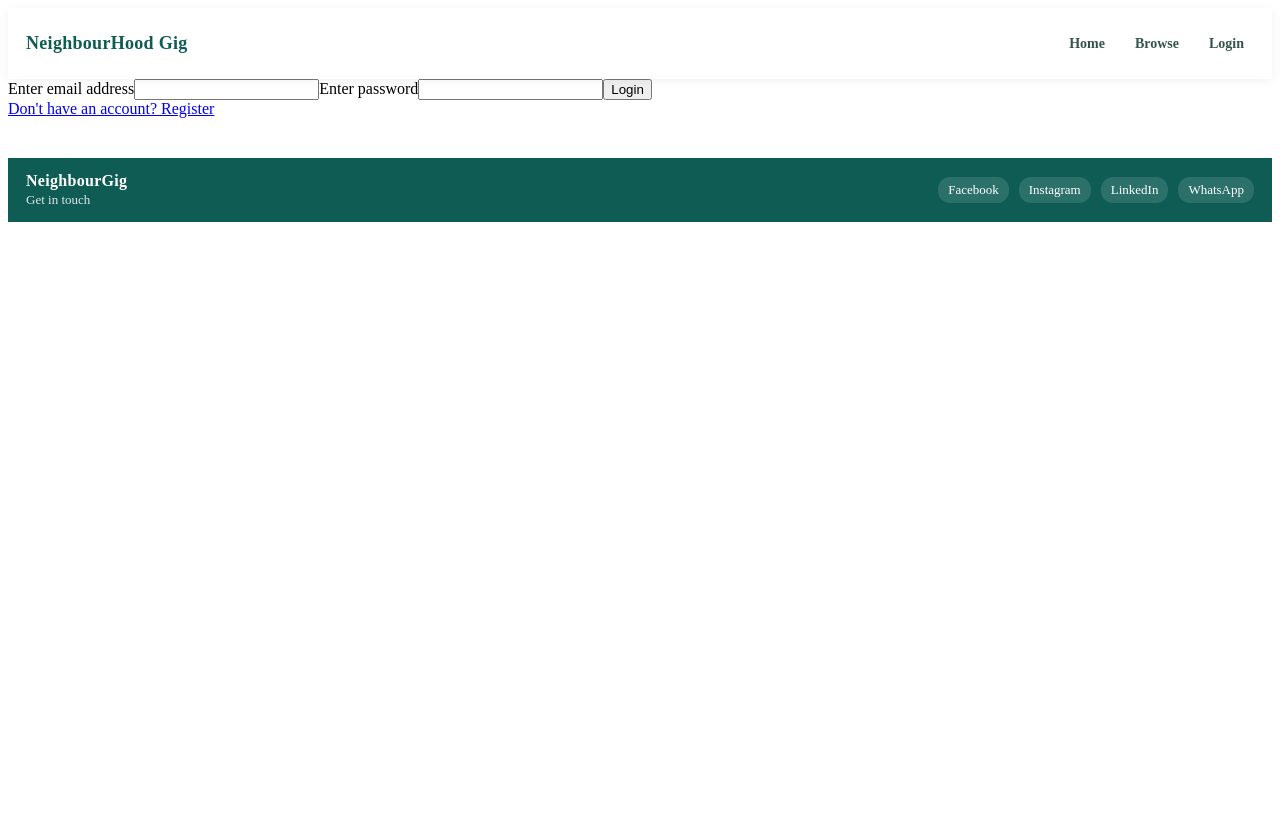
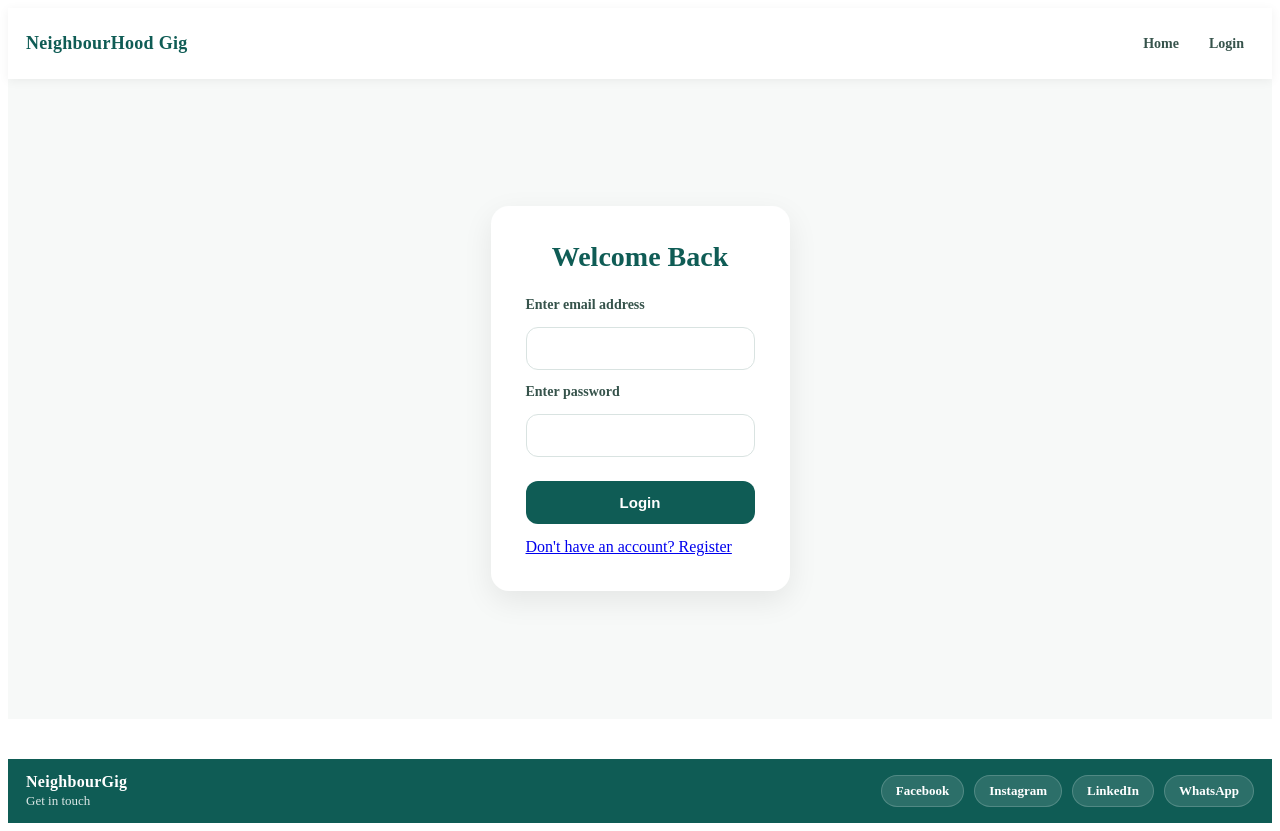
Before and after one commit to Siyabonga-Phiri/Neighbourhood-Market-Place, a React (Vite) app: page /Login in a window 1280 px wide. Before the commit the page ends 800 px from the top, so only its background shows below. Built offline with nearby package versions, Linux system fonts and the light colour scheme.

Commit message:
Cleaned up the app getting it ready for deployment

```diff
--- a/src/components/HomePage.jsx
+++ b/src/components/HomePage.jsx
@@ -49,11 +49,13 @@ export default function HomePage() {
       {user && (
         <section className="welcome-banner">
           <h3>
-            Welcome back, {user.firstName}
+            Welcome back, {user.firstName} {user.lastName}
           </h3>
 
           <p>
-            Logged in as {user.role}
+            <p>
+  Great to see you again!
+</p>
           </p>
         </section>
       )}
@@ -139,8 +141,8 @@ export default function HomePage() {
         </div>
       </section>
 
-      {/* PROVIDER TOOLS */}
-      {user?.role === "ROLE_PROVIDER" && (
+      {/* PROVIDER TOOLS
+         {user?.role === "ROLE_PROVIDER" && (
         <section className="provider-actions">
 
           <span className="section-label">
@@ -162,14 +164,14 @@ export default function HomePage() {
 
             <button
               className="service-btn"
-              onClick={() => navigate("/provider/services")}
+              onClick={() => navigate("/profile")}
             >
               My Services
             </button>
 
             <button
               className="service-btn"
-              onClick={() => navigate("/provider/bookings")}
+              onClick={() => navigate("/profile/")}
             >
               My Bookings
             </button>
@@ -178,6 +180,9 @@ export default function HomePage() {
 
         </section>
       )}
+
+      */}
+
 
       {/* FEATURED PROVIDERS */}
       <section className="providers-section">
--- a/src/components/Login.jsx
+++ b/src/components/Login.jsx
@@ -1,6 +1,8 @@
 import { useState, useContext } from "react";
 import { Link, useNavigate } from "react-router-dom";
 import { AuthContext } from "./context/AuthContext";
+
+import "./styles/PostRequest.css";
 
 function Login() {
   const [loginDetails, setDetails] = useState({
@@ -72,9 +74,11 @@ function Login() {
 }
 
 return (
-    <div>
+  <div className="login-page">
     <form onSubmit={handleLogin}>
       <div className="loginContainer">
+        <h2>Welcome Back</h2>
+
         <label>Enter email address</label>
         <input
           type="text"
@@ -94,9 +98,11 @@ function Login() {
         />
 
         <button type="submit">Login</button>
+
+        <Link to="/register">
+          Don't have an account? Register
+        </Link>
       </div>
-
-        <Link to="/register">Don't have an account? Register</Link>
     </form>
   </div>
 );
--- a/src/components/header_footer/Footer.jsx
+++ b/src/components/header_footer/Footer.jsx
@@ -1,4 +1,3 @@
-import { Link } from "react-router-dom";
 import "./header_styles.css";
 
 function Footer() {
@@ -11,10 +10,25 @@ function Footer() {
       </div>
 
       <div className="socials">
-        <span>Facebook</span>
+        <a
+          href="https://www.facebook.com/share/1BV9DLXNsk/?mibextid=wwXIfr"
+          target="_blank"
+          rel="noopener noreferrer"
+        >
+          Facebook
+        </a>
+
         <span>Instagram</span>
+
         <span>LinkedIn</span>
-        <span>WhatsApp</span>
+
+        <a
+          href="https://whatsapp.com/channel/0029VbD0QWUInlqUxqkXw22q"
+          target="_blank"
+          rel="noopener noreferrer"
+        >
+          WhatsApp
+        </a>
       </div>
 
     </footer>
--- a/src/components/header_footer/Header.jsx
+++ b/src/components/header_footer/Header.jsx
@@ -26,7 +26,6 @@ function Header() {
         <ul>
 
           <li><Link to="/">Home</Link></li>
-          <li><Link to="/browse">Browse</Link></li>
 
           {!user ? (
             <>
@@ -34,8 +33,8 @@ function Header() {
             </>
           ) : (
             <>
-              <li><Link to="/dashboard">Dashboard</Link></li>
-
+            {/*   <li><Link to="/dashboard">Dashboard</Link></li>
+             <li><Link to="/browse">Browse</Link></li>*/}
               {/* 👤 Profile */}
               <li>
                 <button
--- a/src/components/header_footer/header_styles.css
+++ b/src/components/header_footer/header_styles.css
@@ -182,23 +182,41 @@ nav button:not(.profile-btn):not(.admin-btn):hover{
     flex-wrap:wrap;
 }
 
+.socials a,
 .socials span{
+    display:inline-flex;
+    align-items:center;
+    justify-content:center;
+
+    text-decoration:none;
+    color:white;
+
     font-size:13px;
-    padding:5px 10px;
+    font-weight:600;
 
-    border-radius:12px;
+    padding:7px 14px;
+
+    border-radius:999px;
 
     background:rgba(255,255,255,.12);
-    cursor:pointer;
+    border:1px solid rgba(255,255,255,.18);
 
-    transition:.2s;
+    transition:all .25s ease;
     white-space:nowrap;
 }
 
+.socials a:hover,
 .socials span:hover{
-    background:rgba(255,255,255,.22);
+    background:white;
+    color:#0F5C55;
+    transform:translateY(-2px);
+    box-shadow:0 4px 12px rgba(0,0,0,.15);
 }
 
+.socials a:active,
+.socials span:active{
+    transform:translateY(0);
+}
 /* =========================
    RESPONSIVE
 ========================= */
--- a/src/components/styles/PostRequest.css
+++ b/src/components/styles/PostRequest.css
@@ -993,3 +993,146 @@
     }
 
 }
+
+/* =========================
+   LOGIN PAGE
+========================= */
+
+.login-page{
+    min-height:80vh;
+    display:flex;
+    justify-content:center;
+    align-items:center;
+    padding:40px 20px;
+    background:#f7f9f8;
+}
+
+/* =========================
+   LOGIN CARD
+========================= */
+
+.loginContainer{
+    width:100%;
+    max-width:420px;
+
+    display:flex;
+    flex-direction:column;
+    gap:14px;
+
+    background:#fff;
+    padding:35px;
+
+    border-radius:18px;
+    box-shadow:0 10px 30px rgba(0,0,0,.08);
+}
+
+/* =========================
+   HEADING
+========================= */
+
+.loginContainer h2{
+    margin:0 0 10px;
+    text-align:center;
+
+    color:#0F5C55;
+    font-size:28px;
+    font-weight:800;
+}
+
+/* =========================
+   LABELS
+========================= */
+
+.loginContainer label{
+    font-size:14px;
+    font-weight:600;
+    color:#36534B;
+}
+
+/* =========================
+   INPUTS
+========================= */
+
+.loginContainer input{
+    padding:12px 14px;
+
+    border:1px solid #D9E3E1;
+    border-radius:12px;
+
+    font-size:15px;
+
+    outline:none;
+
+    transition:.25s;
+}
+
+.loginContainer input:focus{
+    border-color:#0F5C55;
+    box-shadow:0 0 0 3px rgba(15,92,85,.12);
+}
+
+/* =========================
+   BUTTON
+========================= */
+
+.loginContainer button{
+    margin-top:10px;
+
+    padding:13px;
+
+    border:none;
+    border-radius:12px;
+
+    background:#0F5C55;
+    color:white;
+
+    font-size:15px;
+    font-weight:700;
+
+    cursor:pointer;
+
+    transition:.25s;
+}
+
+.loginContainer button:hover{
+    background:#0c4c46;
+    transform:translateY(-2px);
+}
+
+.loginContainer button:active{
+    transform:translateY(0);
+}
+
+/* =========================
+   REGISTER LINK
+========================= */
+
+form>a{
+    display:block;
+    margin-top:20px;
+
+    text-align:center;
+
+    color:#0F5C55;
+    text-decoration:none;
+
+    font-weight:600;
+
+    transition:.2s;
+}
+
+form>a:hover{
+    text-decoration:underline;
+}
+
+/* =========================
+   RESPONSIVE
+========================= */
+
+@media (max-width:600px){
+
+    .loginContainer{
+        padding:25px 20px;
+    }
+
+}
```
Also changed, not shown: 2 other files (tests, documents, lock files or other folders). Lines whose indentation alone changed are shown as unchanged.
